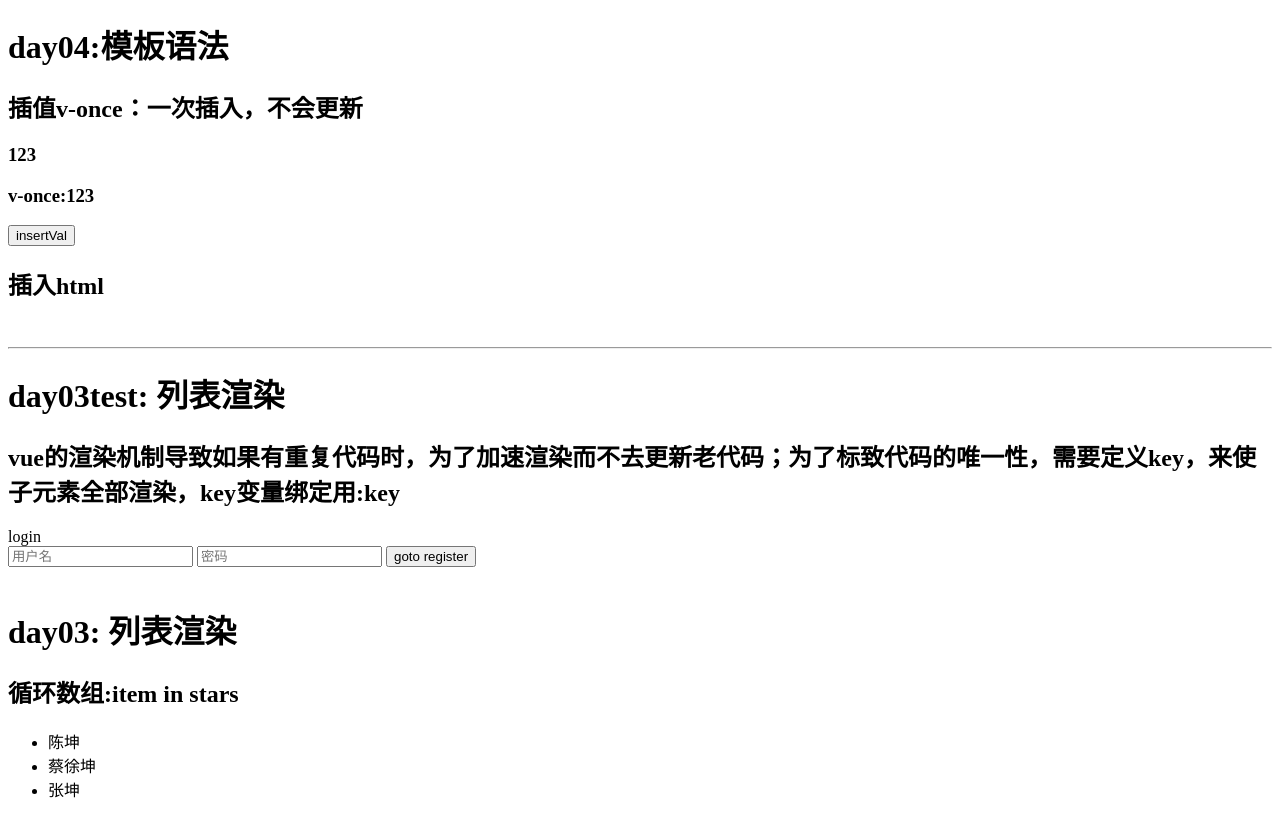
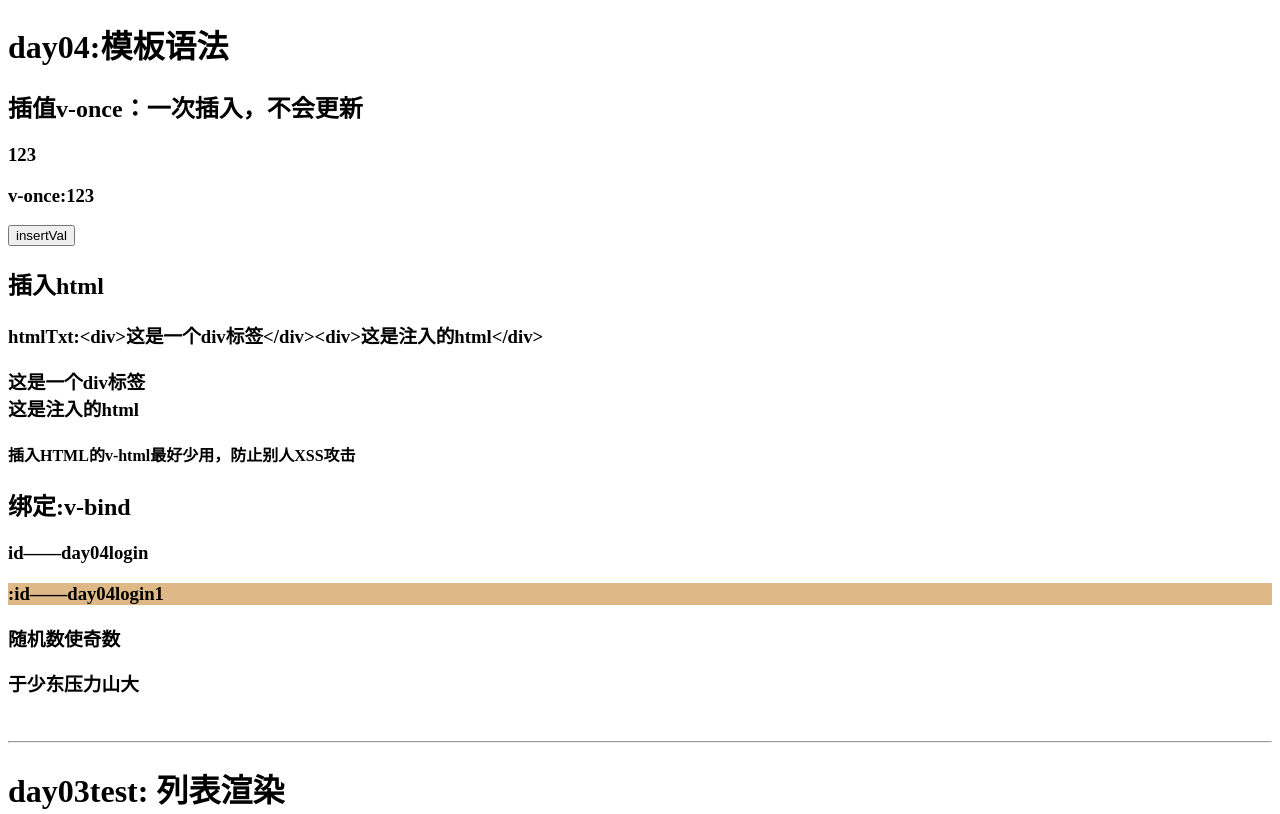
Before and after one commit to warmingwinter/VueStudy, a plain HTML site: page index.html in a window 1280 px wide. Shown: the top 814 px of the page. Drawn offline with Linux system fonts and the light colour scheme.

Commit message:
模板语法

```diff
--- a/index.html
+++ b/index.html
@@ -3,23 +3,47 @@
 	<head>
 		<meta charset="utf-8" />
 		<title></title>
+		<style type="text/css">
+			#day04login0 {
+				background-color: skyblue;
+			}
+
+			#day04login1 {
+				background-color: burlywood;
+			}
+		</style>
 		<script src="js/vue.js" type="text/javascript" charset="utf-8"></script>
 	</head>
 	<body>
 		<div id="vue_app">
 			<div id="day04">
+
 				<h1>day04:模板语法</h1>
 				<h2>插值v-once：一次插入，不会更新</h2>
 				<h3>{{ val }}</h3>
 				<h3 v-once>v-once:{{ val }}</h3>
 				<button @click="insertVal">insertVal</button>
 				<h2>插入html</h2>
+				<h3>htmlTxt:{{htmlTxt}}</h3>
+				<h3 v-html="htmlTxt"></h3>
+				<h4>插入HTML的v-html最好少用，防止别人XSS攻击</h4>
+				<h2>绑定:v-bind</h2>
+				<h3 id="day04login">id——day04login</h3>
+				<h3 :id="day04login">:id——{{day04login}}</h3>
+				<h3>{{Math.floor(Math.random() * 10)%2===1?"随机数使奇数":"随机数使偶数"}}</h3>
+				<h3>{{ firstname+lastname }}</h3>
 			</div>
+			<!-- <script type="text/javascript" src="js/LIkeXSS.js"></script> -->
+
 			<script type="text/javascript">
 				let day04 = new Vue({
 					el: "#day04",
 					data: {
-						val: "123"
+						val: "123",
+						htmlTxt: "<div>这是一个div标签</div><div>这是注入的html</div>",
+						day04login: "day04login" + Math.floor(Math.random() * 10) % 2,
+						firstname:"于少东",
+						lastname:"压力山大",
 					},
 					methods: {
 						insertVal: () => {
```
